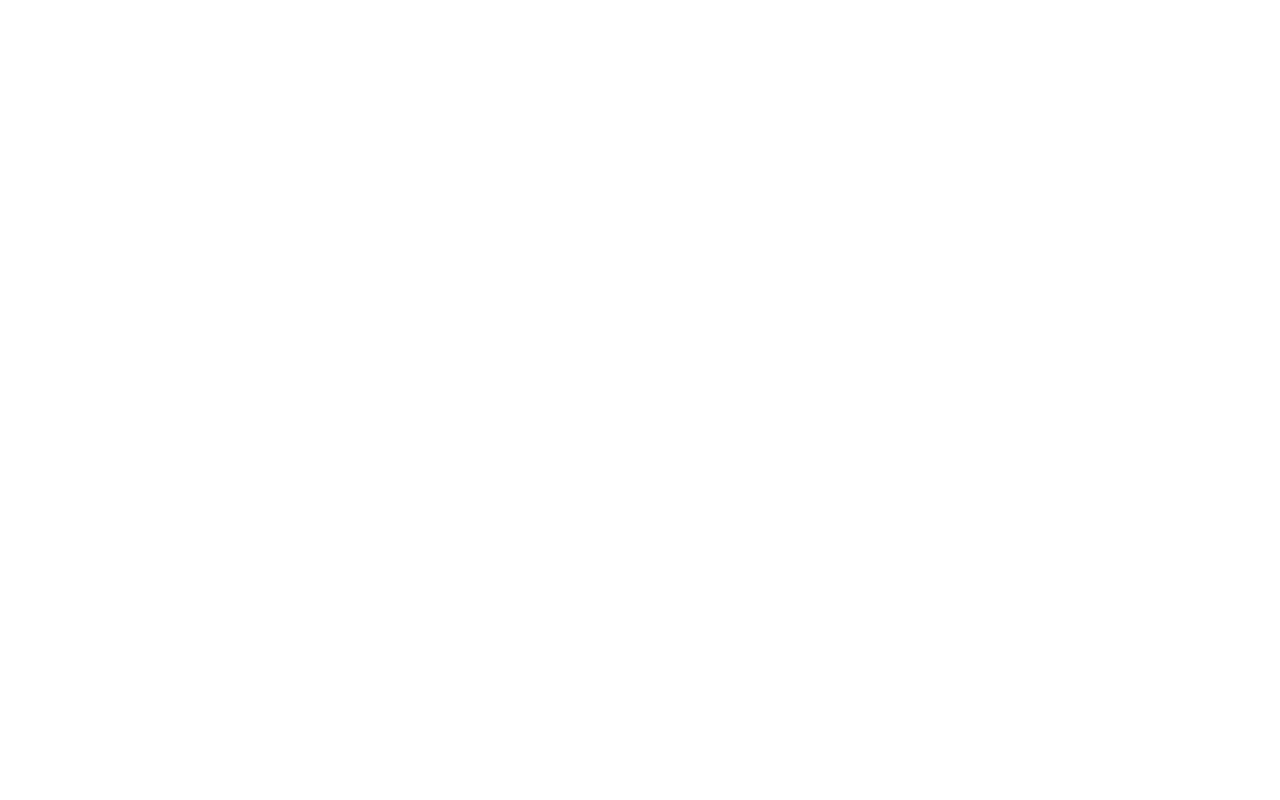
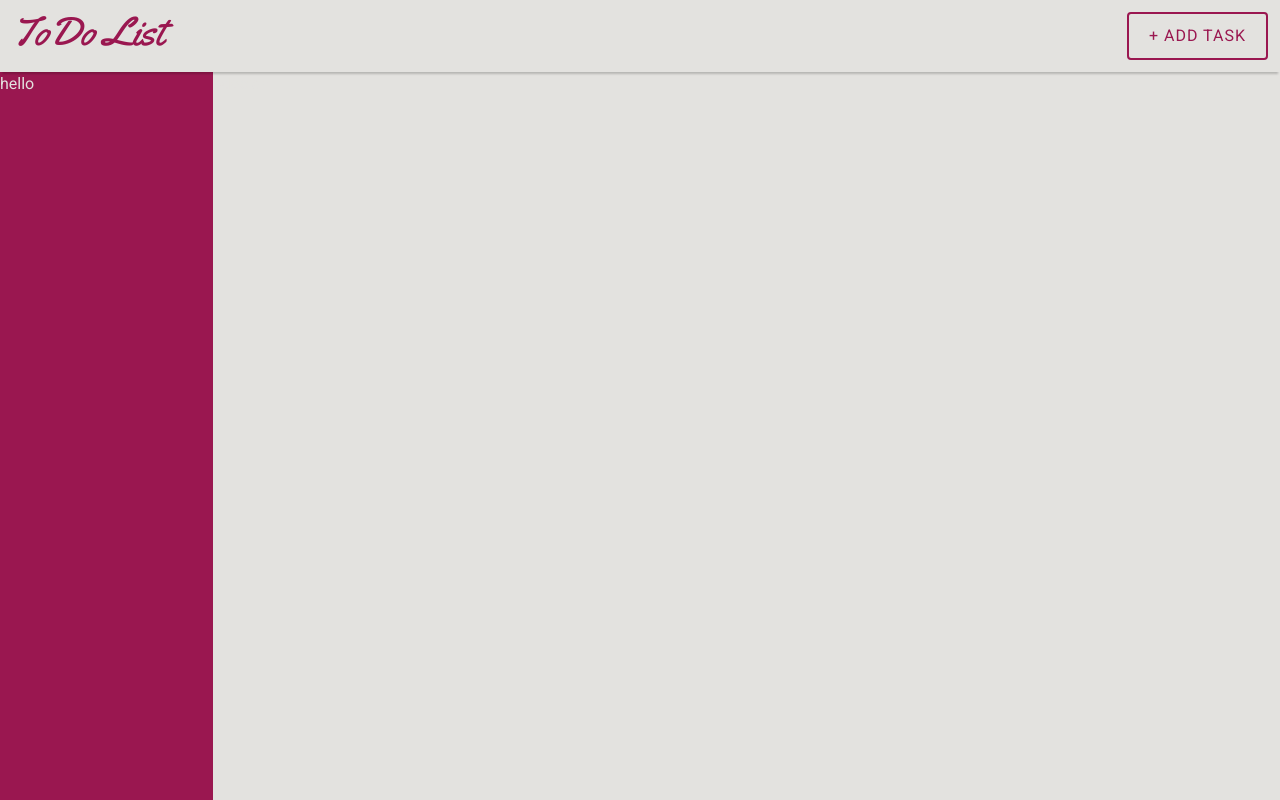
Before and after one commit to raheemelassadi/todo-list, a website built with webpack: page dist/index.html in a window 1280 px wide. Built offline with nearby package versions, Linux system fonts and the light colour scheme.

Commit message:
finshed grid layout

```diff
--- a/src/index.js
+++ b/src/index.js
@@ -0,0 +1,5 @@
+// import { elementInit, elementStyling } from "./modules/initialLoad";
+import loadHome from "./modules/initialLoad"
+import "./styles.scss"
+
+loadHome()
--- /dev/null
+++ b/src/modules/initialLoad.js
@@ -0,0 +1,55 @@
+function createHome() {
+    const content = document.querySelector('#content');
+    const navbar = document.createElement("nav");
+    const navTitle = document.createElement("h1")
+    const navText = document.createElement("button")
+    const navDiv = document.createElement("div")
+    const sidebar = document.createElement("div");
+    const mainWindow = document.createElement("div");
+    const gridContainer = document.createElement("div")
+
+    content.classList.add('container-fluid')
+
+    navbar.classList.add('navbar', 'navbar-expand-lg', 'container-fluid', 'justify-content-between')
+    navTitle.textContent = "ToDo List"
+    navTitle.setAttribute('id', 'navTitle')
+    navText.textContent = 'Add Task'
+    navText.setAttribute('id', 'navText')
+    navText.classList.add('btn')
+    gridContainer.classList.add('container-fluid', 'd-flex', 'h-100', 'gridContainer')
+
+    navbar.appendChild(navTitle)
+    navDiv.appendChild(navText)
+    navbar.appendChild(navDiv)
+
+
+    sidebar.classList.add('sidebar', 'col-2', 'h-100')
+    sidebar.textContent = 'hello'
+
+    mainWindow.classList.add("col-10", 'd-grid', 'mainWindow')
+    mainWindow.textContent = 'sdocidn'
+
+
+    content.appendChild(navbar);
+    gridContainer.appendChild(sidebar)
+    gridContainer.appendChild(mainWindow)
+    content.appendChild(gridContainer)
+
+
+    return content;
+  }
+
+  // function createParagraph(text) {
+  //   const paragraph = document.createElement("p");
+  //   paragraph.textContent = text;
+
+  //   return paragraph;
+  // }
+
+  // function loadHome() {
+  //   const main = document.getElementById("content");
+  //   main.textContent = "";
+  //   main.appendChild(createHome());
+  // }
+
+  export default createHome;
--- /dev/null
+++ b/src/styles.scss
@@ -0,0 +1,76 @@
+@import url('https://fonts.googleapis.com/css2?family=Roboto:wght@100;400;700&family=Yellowtail&display=swap');
+$greyColor: #E3E2DF;
+$darkRed: #9A1750;
+$pink: #E3AFBC;
+
+html, body {
+    height: 100%;
+    margin: 0;
+    padding: 0;
+    overflow: hidden;
+}
+
+body {
+    font-family: 'Roboto', sans-serif;
+    background-color: $greyColor;
+    background-size: cover;
+    background-attachment: fixed;
+    background-repeat: no-repeat;
+    overflow: hidden;
+    color: $greyColor;
+
+    #content {
+        height: 100%;
+        padding: 0;
+        margin: 0;
+    }
+}
+
+nav {
+        box-shadow: 0 4px 2px -2px rgba(0,0,0,.2);
+
+}
+
+.sidebar {
+    background-color: $darkRed;
+    color: $greyColor;
+}
+
+#navTitle {
+    font-family: 'Yellowtail', cursive;
+    cursor: pointer;
+    user-select: none;
+    color: $darkRed;
+}
+
+#navText {
+    border: 2px solid $darkRed;
+    background-color: $greyColor;
+    color: $darkRed;
+    text-transform: uppercase;
+    letter-spacing: 1px;
+    padding: 10px 20px;
+    transition: .1s ease-in-out;
+
+    &:focus {
+        outline: none;
+        box-shadow: none;
+    }
+
+    &:active {
+        transform: scale(.9);
+    }
+
+    &::before {
+        content: '+  ';
+    }
+}
+
+.gridContainer {
+    padding: 0;
+    margin: 0;
+}
+
+.mainWindow {
+    background-color: $greyColor;
+}
```
Also changed, not shown: package.json (+8 -2 lines), dist/index.html, dist/main.js, 1 other file.
